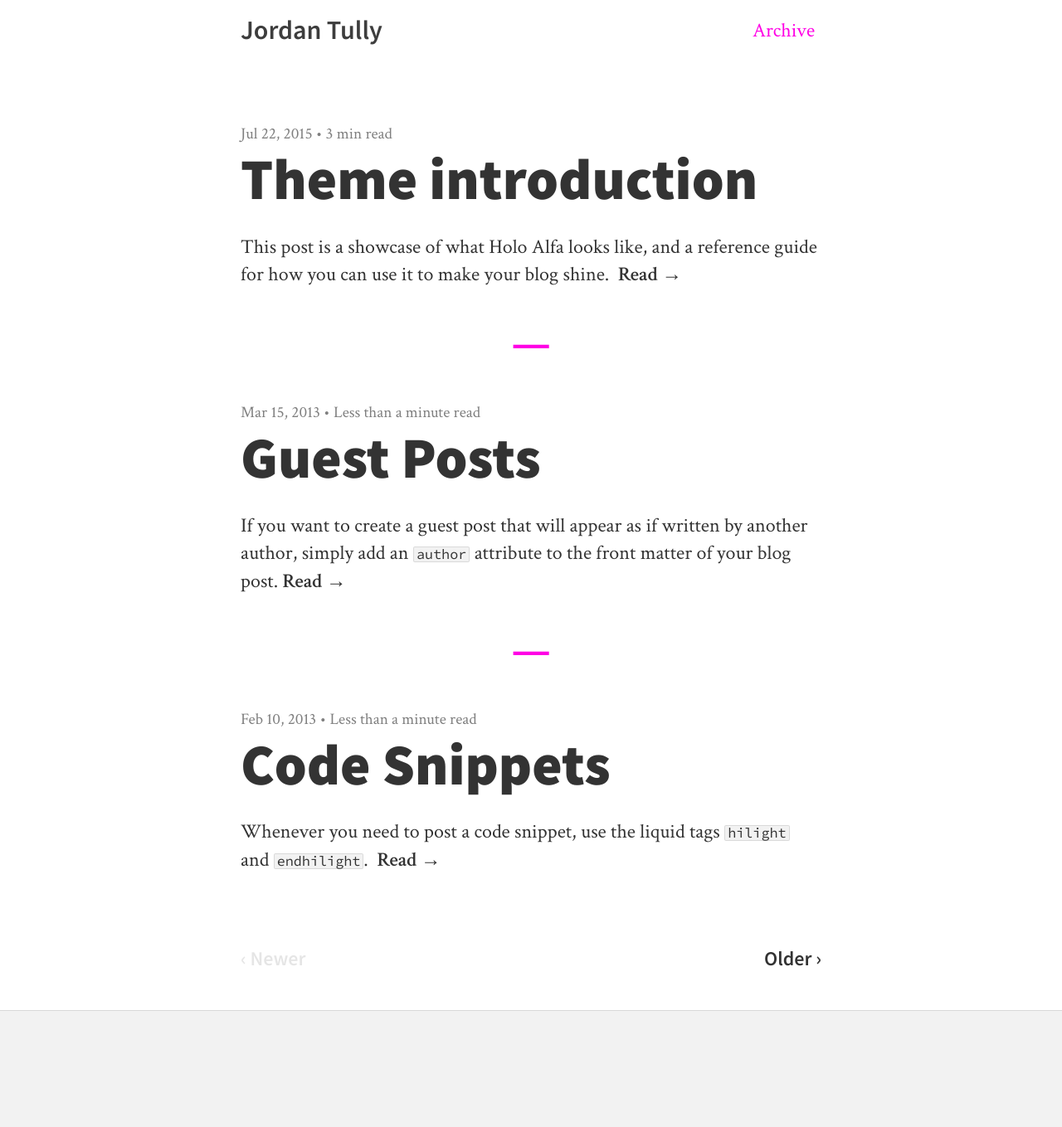
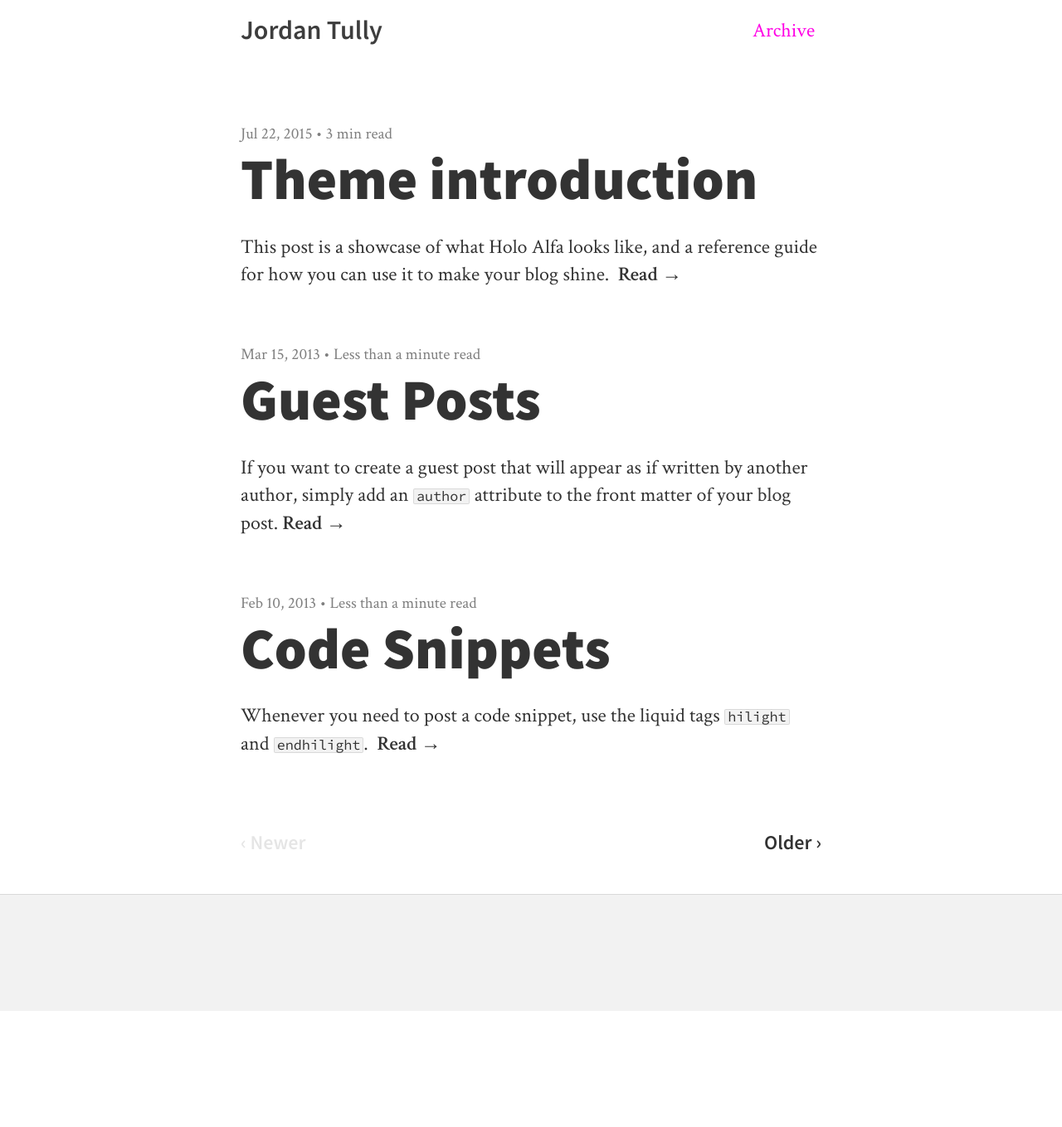
Before and after one commit to Dolichomps/dolichomps.github.io, a Jekyll site: the page built from index.html, in a window 1280 px wide. Shown: the whole page at 83% size. Built offline with Jekyll 4.4.1, drawn with Linux system fonts in a browser that asks for light colours; nearby versions of some CDN libraries; the list of posts is cut into pages by our own code; after the commit the page ends 1219 px from its top, so only the background shows below that.

Commit message:
yet again

```diff
--- a/css/style.css
+++ b/css/style.css
@@ -269,7 +269,7 @@ article {
 article::after,
 header::after {
   margin: 50px 0;
-  content: "─";
+  content: "";
   line-height: 0;
   font-size: 60px;
   display: block;
```
